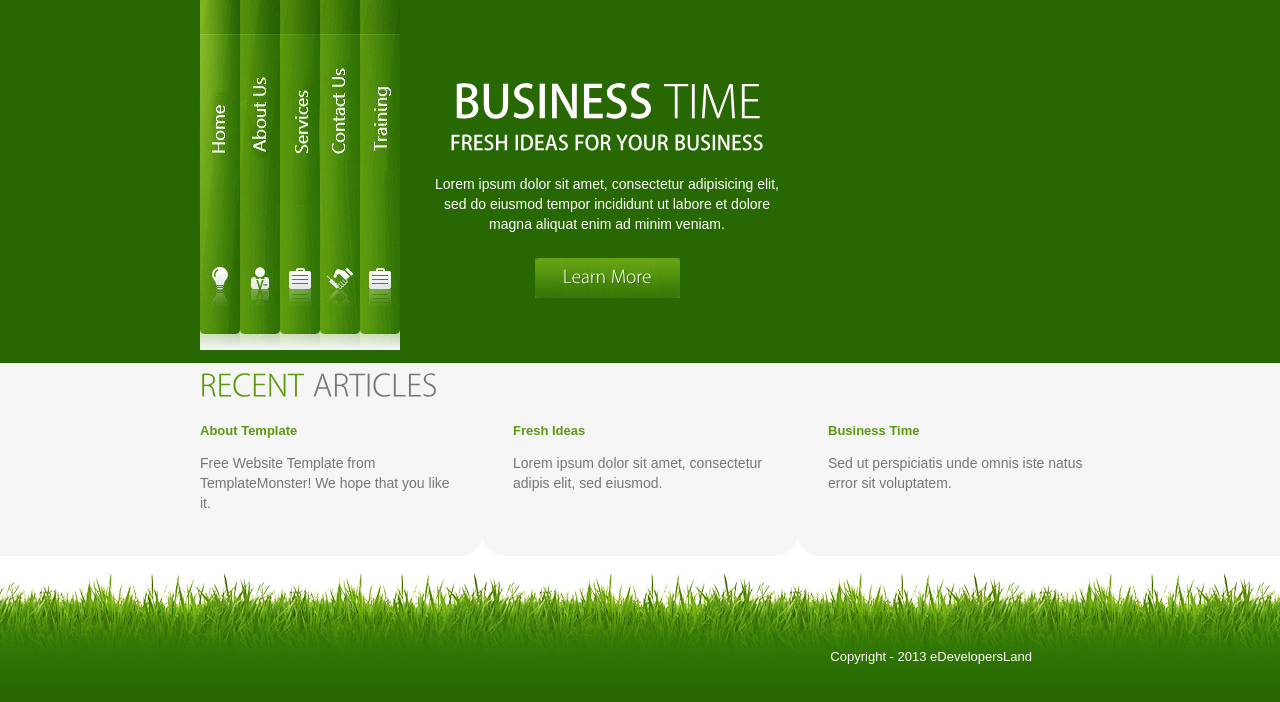
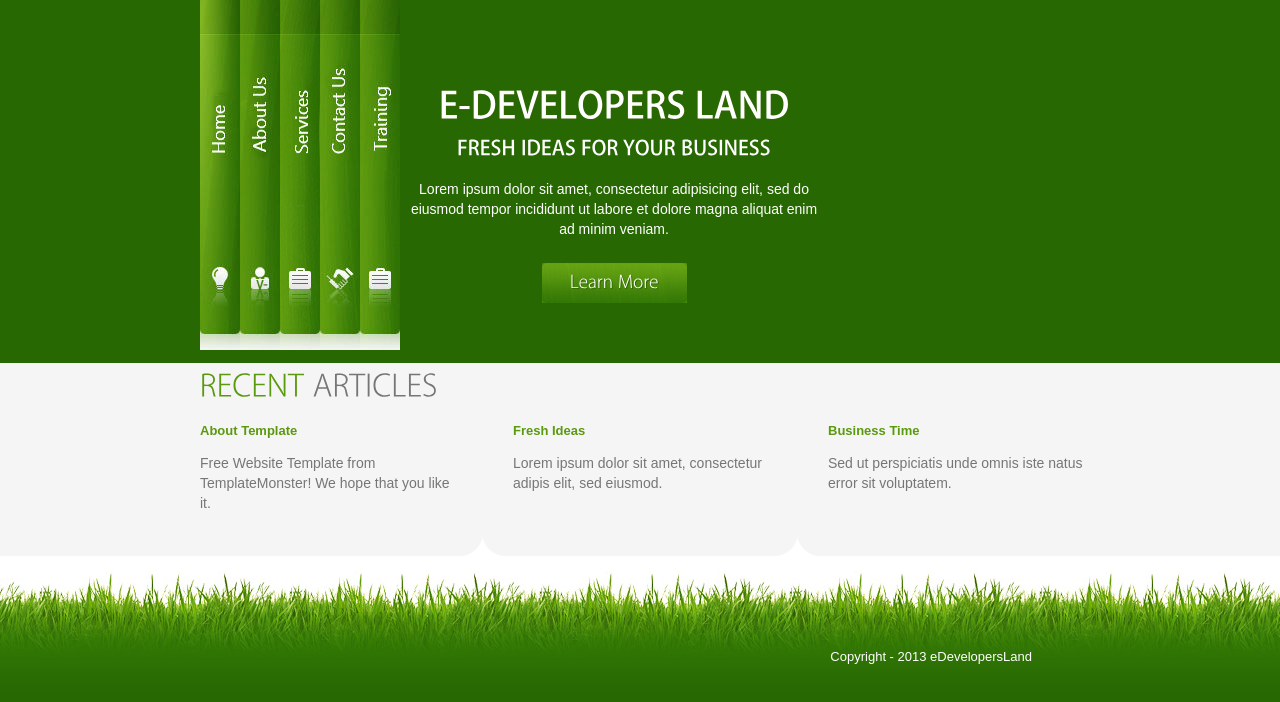
Before and after one commit to bkartheek/edevelopers, a plain HTML site: page index.html in a window 1280 px wide. Drawn offline with Linux system fonts and the light colour scheme.

Commit message:
Title Changed to E-Developers Land

```diff
--- a/css/style.css
+++ b/css/style.css
@@ -156,7 +156,8 @@ h1 a {
 	color:#fff;
 }
 h1 strong {
-	font-weight:500;
+	font-weight: 500;
+	font-size: 36px;
 }
 h2 {
 	font-size:30px;
@@ -322,13 +323,13 @@ h6 a:hover {
 	background-image: url(../images/training-alt.jpg);
 }
 .logo-box {
-	position:absolute;
-	left:295px;
-	top:70px;
-	text-align:center;
-	width:344px;
-	color:#fff;
-	z-index:2;
+	position: absolute;
+	left: 262px;
+	top: 72px;
+	text-align: center;
+	width: 424px;
+	color: #fff;
+	z-index: 2;
 }
 .logo-box p {
 	margin-bottom:24px;
--- a/index.html
+++ b/index.html
@@ -29,7 +29,7 @@
       <li class="item5"><a href="sitemap.html">site map</a></li>
     </ul>
     <div class="logo-box">
-      <h1><a href="index.html"><strong>Business</strong> Time</a></h1>
+      <h1><strong>E-Developers Land</strong></h1>
       <h2>Fresh Ideas for Your Business</h2>
       <p>Lorem ipsum dolor sit amet, consectetur adipisicing elit, sed do eiusmod tempor incididunt ut labore et dolore magna aliquat enim ad minim veniam.</p>
       <a href="#" class="button">Learn More</a> </div>
```
Also changed, not shown: about-us.html (+1 -1 lines), article.html (+1 -1 lines), articles.html (+1 -1 lines), contact-us.html (+1 -1 lines), sitemap.html (+1 -1 lines).
